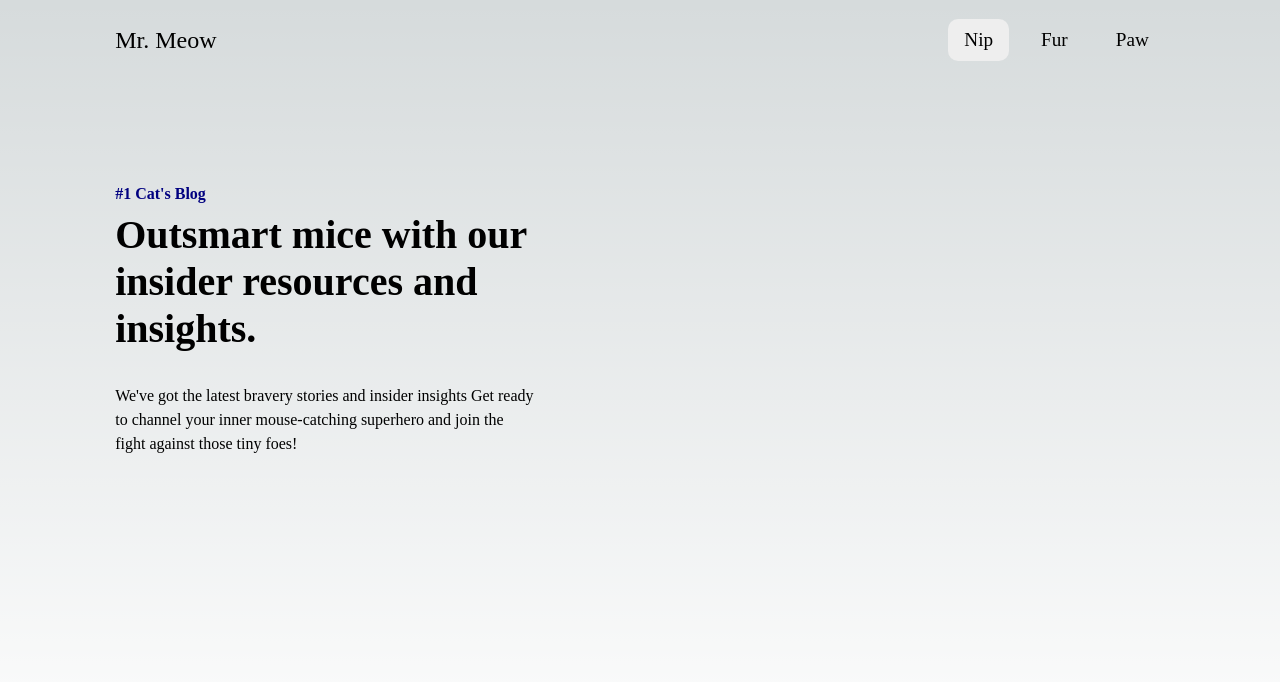
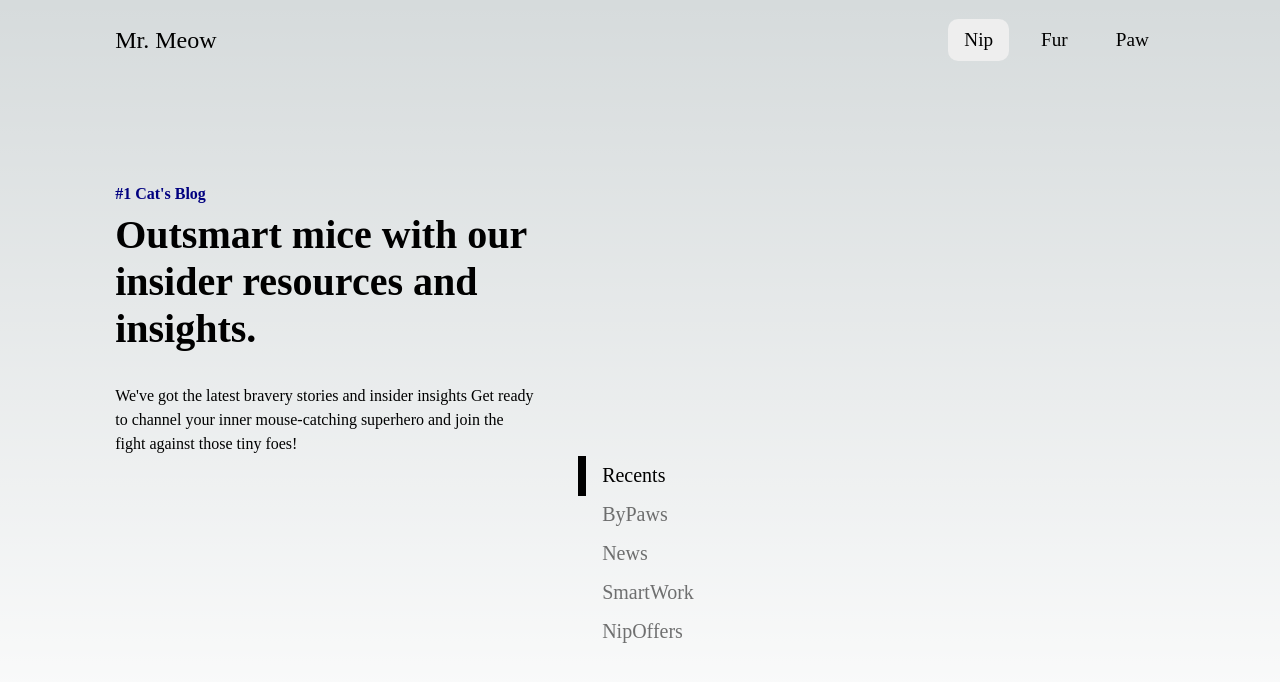
Before and after one commit to deEshu2002/blog-website, a Next.js app: page / in a window 1280 px wide. Shown: the top 682 px of the page. Built offline with nearby package versions, Linux system fonts and the light colour scheme.

Commit message:
added sort methods buttons

```diff
--- /dev/null
+++ b/src/Components/SortMethods.tsx
@@ -0,0 +1,36 @@
+import { isValidElement, useRef } from "react";
+
+const SortBy = ["Recents", "ByPaws", "News", "SmartWork", "NipOffers"];
+
+export default function SortMethods() {
+  const indicatorRef = useRef(null);
+
+  function changeIndicatorLocation(
+    e: React.MouseEvent<HTMLButtonElement>,
+    idx: number
+  ) {
+    const currentActive = document.querySelector(".sort-button.active");
+    if (indicatorRef.current) {
+      (indicatorRef.current as HTMLDivElement).style.top = `${idx * 2.4}rem`;
+    }
+    currentActive?.classList.remove("active");
+    (e.target as HTMLButtonElement).classList.add("active");
+  }
+
+  return (
+    <div className="sort-methods">
+      <div className="current-indicator" ref={indicatorRef}></div>
+      {SortBy.map((elem, idx) => {
+        return (
+          <button
+            className={`sort-button ${idx === 0 ? "active" : ""}`}
+            key={idx}
+            onClick={(e) => changeIndicatorLocation(e, idx)}
+          >
+            {elem}
+          </button>
+        );
+      })}
+    </div>
+  );
+}
--- a/src/pages/index.tsx
+++ b/src/pages/index.tsx
@@ -3,6 +3,7 @@ import { Inter } from "next/font/google";
 import styles from "@/styles/Home.module.css";
 import Navbar from "@/Components/Navbar";
 import { PageDescription } from "@/Components/PageDescription";
+import SortMethods from "@/Components/SortMethods";
 
 const inter = Inter({ subsets: ["latin"] });
 
@@ -18,6 +19,7 @@ export default function Home() {
       <main className={styles.main}>
         <Navbar />
         <PageDescription />
+        <SortMethods />
       </main>
     </>
   );
--- a/src/styles/globals.css
+++ b/src/styles/globals.css
@@ -112,8 +112,14 @@ a {
   text-decoration: none;
 }
 
-section{
-
+button{
+  background: none;
+	color: inherit;
+	border: none;
+	padding: 0;
+	font: inherit;
+	cursor: pointer;
+	outline: inherit;
 }
 
 @media (prefers-color-scheme: dark) {
@@ -184,6 +190,39 @@ header .container .overlay.active {
 }
 
 
+.sort-methods{
+  position: relative;
+  display: flex;
+  flex-direction: column;
+}
+
+.sort-methods .sort-button.active{
+  color: rgb(var(--foreground-rgb));
+}
+
+.current-indicator{
+  position: absolute;
+  top: 0;
+  width: .5rem;
+  height: 2.5rem;
+  background-color: black;
+  transition: top 300ms ease-out;
+}
+
+.sort-button{
+  padding: .5rem;
+  margin-left: 1rem;
+  font-size: 1.25rem;
+  text-align: left;
+  color: rgba(var(--foreground-rgb), 0.55);
+}
+
+.sort-button:hover{
+  color: rbg(var(--foreground-rgb));
+}
+
+
+
 
 /* Media query */
 @media (width <= 767px) {
```
